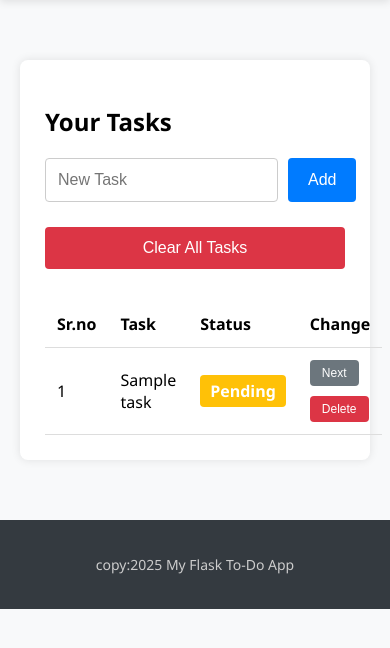
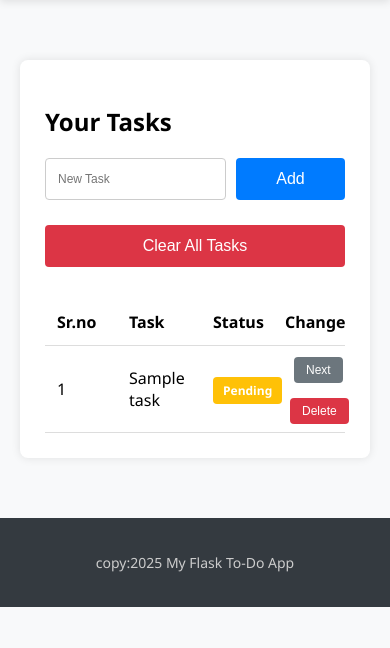
Before and after one commit to Ansh-Kothadia/Todo_App, a Flask app: page / in a window 390 px wide. Shown: the part 150-798 px from the top of the page. Run offline with Flask 3, Linux system fonts and the light colour scheme; the visitor is signed in with stand-in values (Sample User, id 1); tables that the repository leaves empty hold one stand-in row (values such as "Sample post").

Commit message:
Update CSS

```diff
--- a/app/static/style.css
+++ b/app/static/style.css
@@ -141,8 +141,12 @@ footer p{
 }
 
 .task-table{
+    /* width: 100%;
+    border-collapse: collapse; */
+    /* table-layout: fixed; */
     width: 100%;
     border-collapse: collapse;
+    table-layout: fixed;
 }
 
 .task-table th,
@@ -150,10 +154,57 @@ footer p{
     text-align: left;
     padding: 12px;
     border-bottom: 1px solid #ddd;
+    /* word-wrap: break-word;
+    word-break: break-word;
+    white-space: normal; */
 }
+
+.task-table td:nth-child(2),
+.task-table th:nth-child(2) {
+    width: 50%; /* Adjust as needed */
+    word-wrap: break-word;
+    word-break: break-word;
+    white-space: normal;
+}
+
 
 .task-table th{
     background: color #f2f2f2; ;
+    /* width: 40%; */
+}
+/* .task-table td:nth-child(4),
+.task-table th:nth-child(4) {
+    width: 180px; Adjust this value as needed
+} */
+
+@media (max-width: 680px) {
+    /* .task-table {
+        font-size: 14px;
+    } */
+
+    .badge{
+        font-size:12px ;
+    }
+
+    .task-table td:nth-child(2), .task-table th:nth-child(2) {
+    width: 20%;
+    word-wrap: break-word;
+    word-break: break-word;
+    white-space: normal;
+    }
+
+}
+
+@media(max-width:400px){
+    .task-form input[type="text"] {
+        font-size: 12px;
+    }
+    .btn-delete{
+            transform: translate(5px, 4px);
+    }
+    .btn-small{
+        transform: translate(9px, -1px);
+    }
 }
 
 
@@ -171,11 +222,22 @@ footer p{
     background-color: #c82333;
 }
 
+
+
+
+
 .badge{
     padding: 5px 10px;
     border-radius: 4px;
     font-weight: bold;
     color: white;
+     /* padding: 5px 10px;
+    border-radius: 4px;
+    font-weight: bold;
+    color: white;
+    display: inline-block;
+    white-space: nowrap; Prevent text from breaking
+    text-align: center; */
 }
 
 .badge.pending{
```
